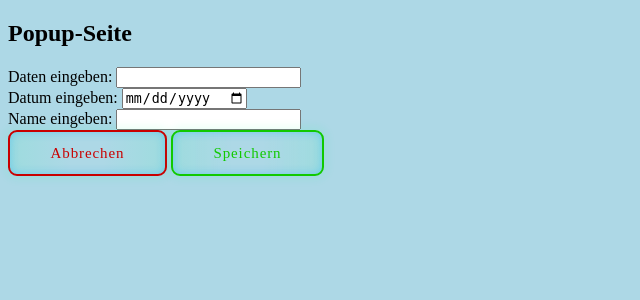
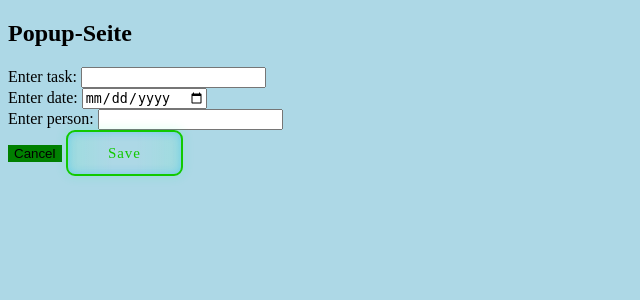
Before and after one commit to Tim10022023/ToDoListPythonProject, a Flask app: page /popup in a window 1280 px wide. Shown: the top 300 px of the page, without its empty margins (0-640 px from the left). Run offline with Flask 3, Linux system fonts and the light colour scheme.

Commit message:
done als boolean, namen angepasst

```diff
--- a/app.py
+++ b/app.py
@@ -7,42 +7,45 @@ app = Flask(__name__)
 app.config['SQLALCHEMY_DATABASE_URI'] = 'sqlite:///eingaben.db'
 db = SQLAlchemy(app)
 
-class Eingabe(db.Model):
+class Task(db.Model):
     id = db.Column(db.Integer, primary_key=True, autoincrement=True)
-    daten = db.Column(db.String(255), nullable=False)
-    datum = db.Column(db.String(255), nullable=False)
-    name = db.Column(db.String(255), nullable=False)
+    content = db.Column(db.String(255), nullable=False)
+    date = db.Column(db.String(255), nullable=False)
+    person = db.Column(db.String(255), nullable=False)
+    done = db.Column(db.Boolean, default=False)
 
 @app.route('/')
-def startseite():
-    eingaben = Eingabe.query.all()
-    return render_template('index.html', eingaben=eingaben)
+def homepage():
+    tasks = Task.query.all()
+    return render_template('index.html', eingaben=tasks)
 
 @app.route('/popup', methods=['POST','GET'])
 def popup():
-    eingabe_daten=[]
-    eingabe_datum=""
-    eingabe_name=""
+    task_content=[]
+    task_date=""
+    task_person=""
+    task_done=False
     if request.method == 'POST':
-        eingabe_daten = request.form["daten"]
-        eingabe_datum = request.form["date"]
-        eingabe_name = request.form["name"]
+        task_content = request.form["content"]
+        task_date = request.form["date"]
+        task_person = request.form["person"]
+        task_done = request.form["done"]
 
-        neue_eingabe = Eingabe(daten=eingabe_daten, datum=eingabe_datum, name=eingabe_name,)
-        db.session.add(neue_eingabe)
+        new_task = Task(content=task_content, date=task_date, person=task_person, done=task_done)
+        db.session.add(new_task)
         db.session.commit()
         #return jsonify({"success": True})
 
-    return render_template('popup.html', eingabe_daten=eingabe_daten, eingabe_datum=eingabe_datum,)
+    return render_template('popup.html', task_content=task_content, task_date=task_date,task_person=task_person, task_done=task_done)
 
 
 
-@app.route('/loesche_eingaben', methods=['POST'])
-def loesche_eingaben():
-    eingabe_ids = request.form.getlist('eingabe_ids')
-    for eingabe_id in eingabe_ids:
-        eingabe = Eingabe.query.get_or_404(eingabe_id)
-        db.session.delete(eingabe)
+@app.route('/delete_task', methods=['POST'])
+def delete_task():
+    task_ids = request.form.getlist('task_ids')
+    for task_id in task_ids:
+        task = Task.query.get_or_404(task_id)
+        db.session.delete(task)
     db.session.commit()
     return redirect(url_for('startseite'))
 
--- a/templates/popup.html
+++ b/templates/popup.html
@@ -10,19 +10,19 @@
     <h2>Popup-Seite</h2>
 
     <form method="POST">
-      <label for="daten">Daten eingeben:</label>
-      <input type="text" id="daten" name="daten" required /><br />
+      <label for="content">Enter task:</label>
+      <input type="text" id="content" name="content" required /><br />
 
-      <label for="date">Datum eingeben:</label>
+      <label for="date">Enter date:</label>
       <input type="date" id="date" name="date" /><br />
 
-      <label for="name">Name eingeben:</label>
-      <input type="text" id="name" name="name" /><br />
+      <label for="person">Enter person:</label>
+      <input type="text" id="person" name="person" /><br />
 
-      <button id="abbrechen" type="button" onclick="closeWindow();">
-        Abbrechen
+      <button id="cancel" type="button" onclick="closeWindow();">
+        Cancel
       </button>
-      <button id="save" type="submit">Speichern</button>
+      <button id="save" type="submit">Save</button>
     </form>
 
     <script>
```
Also changed, not shown: templates/index.html (+24 -18 lines).
